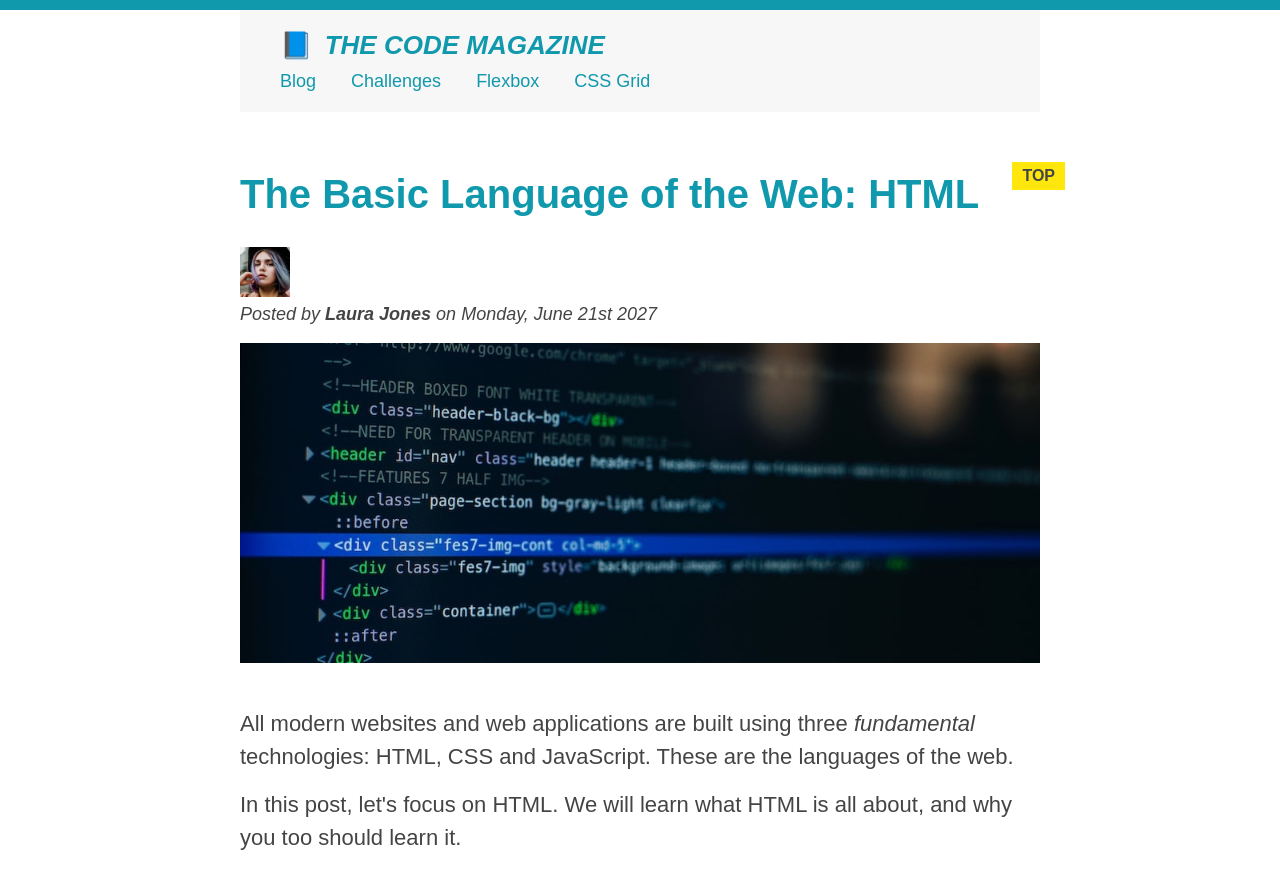
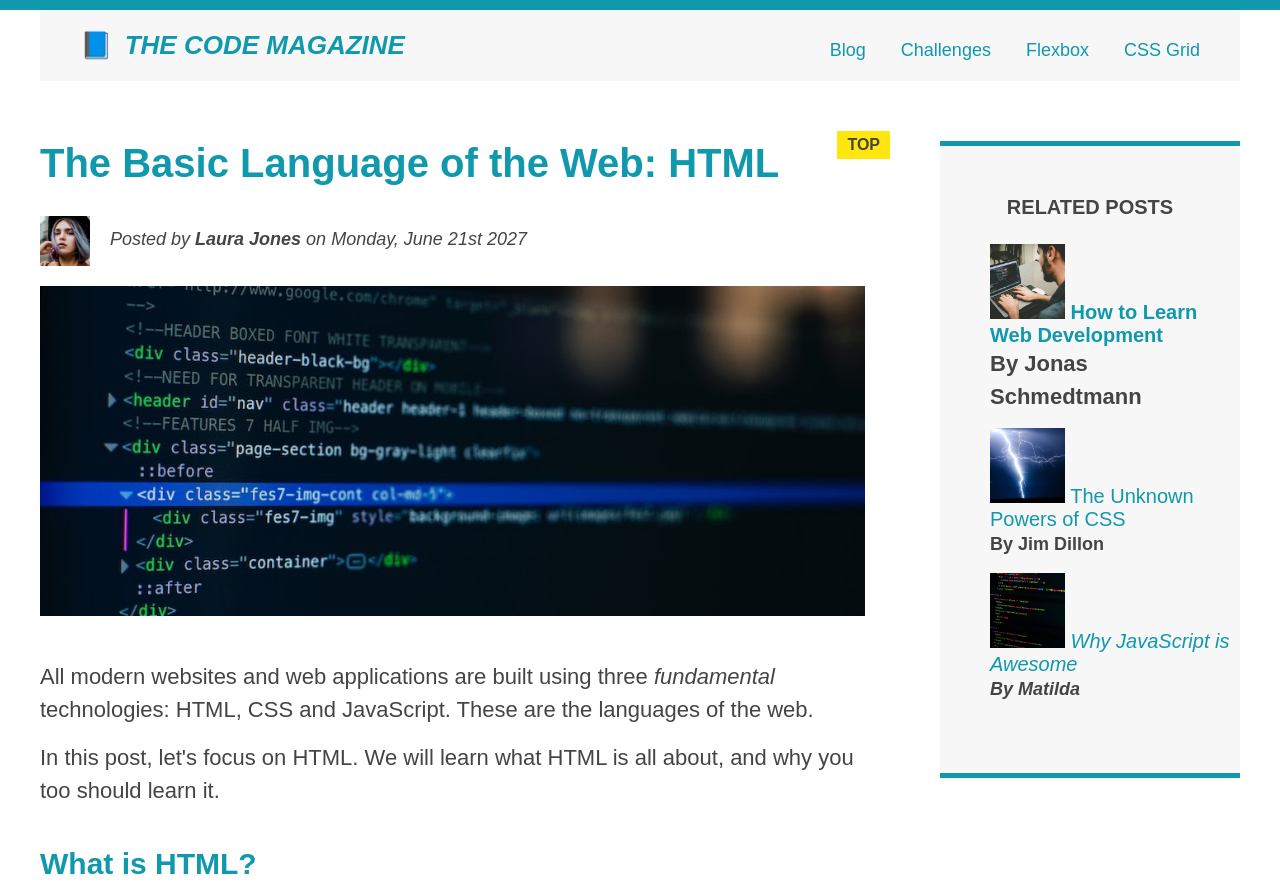
Before and after one commit to sagarpal04/Layouts-Floats-Flex-Box-CSS-Grids, a plain HTML site: page index.html in a window 1280 px wide. Shown: the top 884 px of the page. Drawn offline with Linux system fonts and the light colour scheme.

Commit message:
Floats Done

```diff
--- a/index.html
+++ b/index.html
@@ -18,7 +18,7 @@
     -->
 
     <div class="container">
-      <header class="main-header">
+      <header class="main-header clearfix">
         <h1>📘 The Code Magazine</h1>
 
         <nav>
@@ -39,9 +39,10 @@
             alt="Headshot of Laura Jones"
             height="50"
             width="50"
+            class="author-img"
           />
 
-          <p id="author">
+          <p id="author" class="author">
             Posted by <strong>Laura Jones</strong> on Monday, June 21st 2027
           </p>
 
@@ -129,9 +130,10 @@
               alt="Person programming"
               width="75"
               height="75"
+              class="related-img"
             />
             <a href="#">How to Learn Web Development</a>
-            <p class="related-author">By Jonas Schmedtmann</p>
+            <p class="list-author">By Jonas Schmedtmann</p>
           </li>
           <li>
             <img
@@ -139,6 +141,7 @@
               alt="Lightning"
               width="75"
               height="75"
+              class="list-img"
             />
             <a href="#">The Unknown Powers of CSS</a>
             <p class="related-author">By Jim Dillon</p>
@@ -149,6 +152,7 @@
               alt="JavaScript code on a screen"
               width="75"
               height="75"
+              class="list-img"
             />
             <a href="#">Why JavaScript is Awesome</a>
             <p class="related-author">By Matilda</p>
--- a/style.css
+++ b/style.css
@@ -2,6 +2,7 @@
   /* border-top: 10px solid #1098ad; */
   margin: 0;
   padding: 0;
+  box-sizing: border-box;
 }
 
 /* PAGE SECTIONS */
@@ -14,7 +15,7 @@ body {
 }
 
 .container {
-  width: 800px;
+  width: 1200px;
   /* margin-left: auto;
   margin-right: auto; */
   margin: 0 auto;
@@ -140,9 +141,9 @@ body {
   /* background-color: orangered; */
 }
 
-/* .first-li {
+.first-li {
   font-weight: bold;
-} */
+}
 
 li:first-child {
   font-weight: bold;
@@ -152,9 +153,9 @@ li:last-child {
   font-style: italic;
 }
 
-li:nth-child(even) {
-  /* color: red; */
-}
+/* li:nth-child(even) {
+  color: red;
+} */
 
 /* Misconception: this won't work! */
 article p:first-child {
@@ -265,3 +266,39 @@ footer p {
 nav p {
   font-size: 18px;
 } */
+
+/* Floats */
+.author-img {
+  float: left;
+  margin-bottom: 20px;
+}
+.author {
+  float: left;
+  margin-left: 20px;
+  margin-top: 10px;
+}
+h1 {
+  float: left;
+}
+nav {
+  float: right;
+}
+.clearfix::after {
+  content: "";
+  display: block;
+  clear: both;
+}
+article {
+  width: 825px;
+  float: left;
+}
+aside {
+  width: 300px;
+  float: right;
+}
+footer {
+  clear: both;
+}
+h4 {
+  margin-bottom: 25px;
+}
```
